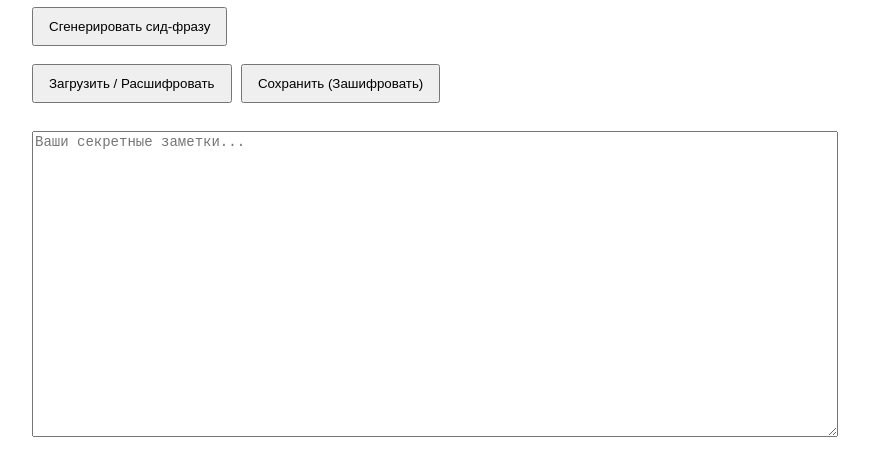
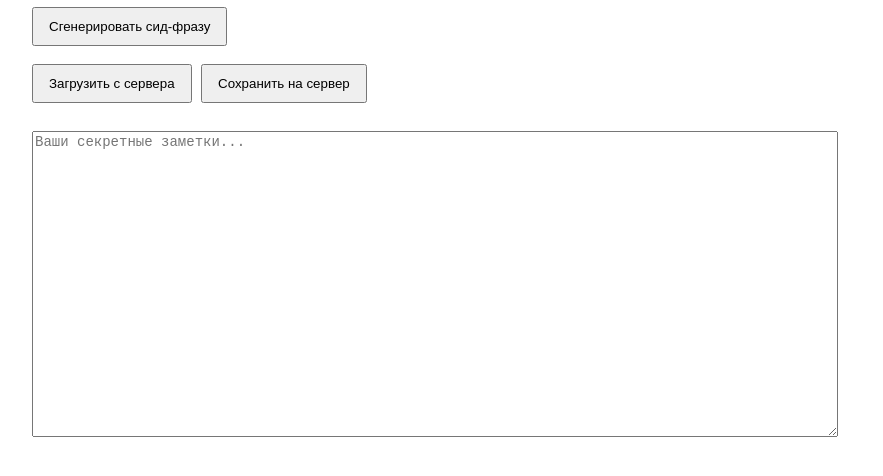
Before and after one commit to Mainkiy1991/secure-notepad, a website: page index.html in a window 1280 px wide. Shown: the part 144-620 px from the top of the page, without its empty margins (208-1091 px from the left). Drawn offline with nearby package versions, Linux system fonts and the light colour scheme.

Commit message:
Update buttons for loading and saving data

```diff
--- a/index.html
+++ b/index.html
@@ -9,7 +9,6 @@
     input { width: 100%; padding: 8px; margin-bottom: 10px; }
     .btn { padding: 10px 15px; cursor: pointer; margin-right: 5px; }
   </style>
-  <!-- Подключаем библиотеку CryptoJS для шифрования -->
   <script src="https://cdnjs.cloudflare.com/ajax/libs/crypto-js/4.1.1/crypto-js.min.js"></script>
 </head>
 <body>
@@ -20,8 +19,8 @@
   <button class="btn" onclick="generateSeed()">Сгенерировать сид-фразу</button>
 
   <br><br>
-  <button class="btn" onclick="loadData()">Загрузить / Расшифровать</button>
-  <button class="btn" onclick="saveData()">Сохранить (Зашифровать)</button>
+  <button class="btn" onclick="loadData()">Загрузить с сервера</button>
+  <button class="btn" onclick="saveData()">Сохранить на сервер</button>
 
   <br><br>
   <textarea id="content" placeholder="Ваши секретные заметки..."></textarea>
```
